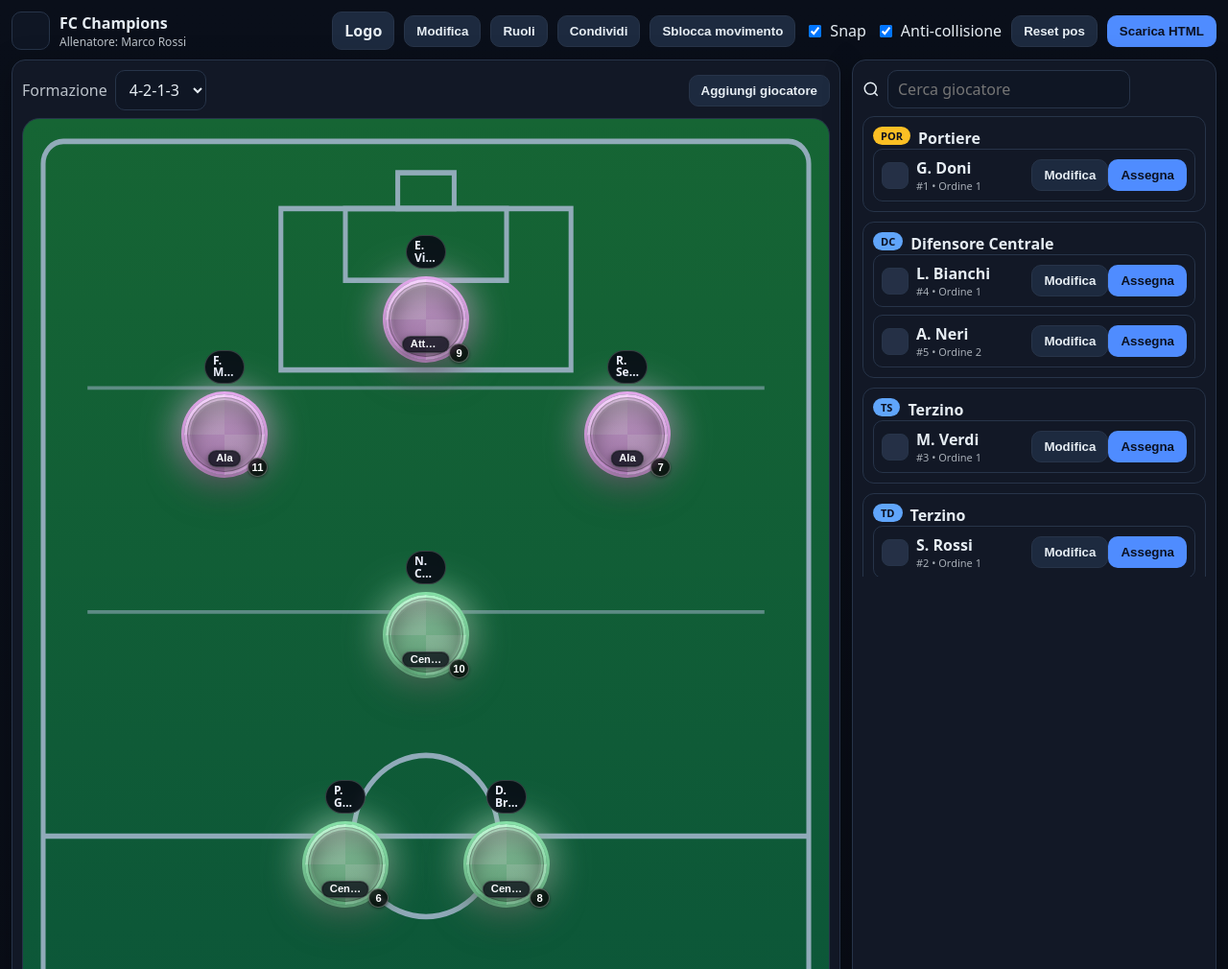
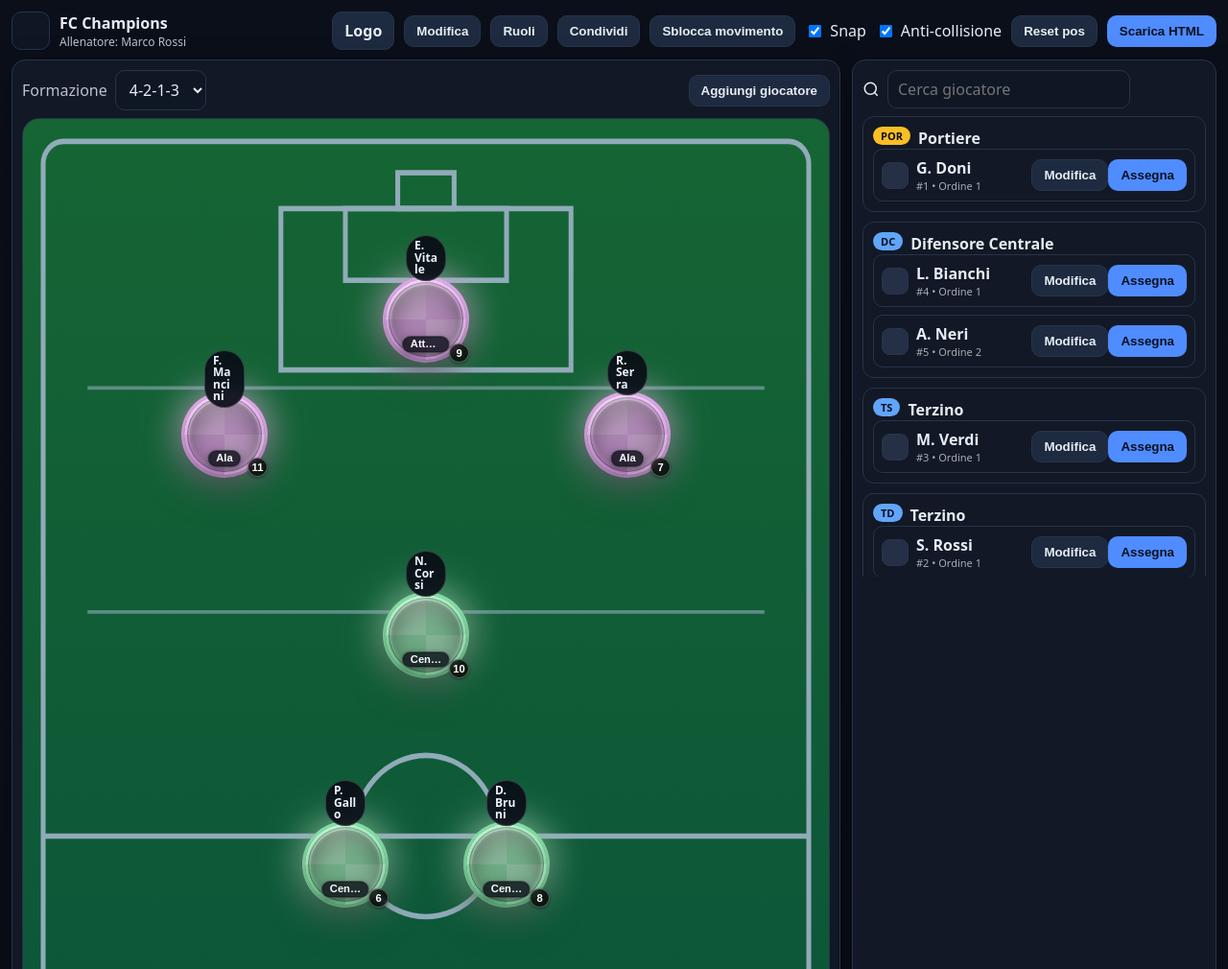
Before and after one commit to CryptoComio/calcio, a plain HTML site: page index.html in a window 1280 px wide. Shown: the top 1010 px of the page at 96% size. Drawn offline with Linux system fonts and the light colour scheme.

Commit message:
Document full-name badge

```diff
--- a/index.html
+++ b/index.html
@@ -53,12 +53,8 @@ body{margin:0;font-family:system-ui,Segoe UI,Roboto,Ubuntu,Arial;background:line
   background:rgba(9,14,22,.92);
   color:#eef2ff;
   pointer-events:none;
-}
-.role-badge>div{
-  display:-webkit-box;
-  -webkit-box-orient:vertical;
-  -webkit-line-clamp:2;
-  overflow:hidden;
+  max-width:min(60vw,240px);
+  white-space:normal;
   word-break:break-word;
 }
 .token-wrap{position:relative;display:grid;place-items:center;width:var(--tok);height:var(--tok)}
@@ -416,7 +412,10 @@ function renderField(){
     t.addEventListener('pointerup', openIfNotDragged, {passive:false});
     if(!moveLocked) enableDrag(t,slot,pos.id);
     wrap.appendChild(t);
-    const chip=document.createElement('div'); chip.className='role-badge'; chip.style.maxWidth=Math.max(120, tok*2.2)+'px'; chip.innerHTML=`<div>${pl?pl.name:rl}</div>`; wrap.appendChild(chip);
+    const chip=document.createElement('div');
+    chip.className='role-badge';
+    chip.textContent = pl ? pl.name : rl;
+    wrap.appendChild(chip);
     slot.appendChild(wrap); f.appendChild(slot);
   });
 }
@@ -608,7 +607,7 @@ body{ margin:0; font:16px/1.4 system-ui,-apple-system,Segoe UI,Roboto,Inter,Aria
          box-shadow:0 0 0 1px rgba(0,0,0,.25) inset, 0 2px 6px rgba(0,0,0,.35);
          font-size:12px; pointer-events:none; white-space:nowrap; overflow:hidden; text-overflow:ellipsis; }
 .num{ position:absolute; right:-6px; bottom:-6px; min-width:20px; height:20px; border-radius:999px; background:#0b1220; color:#e5e7eb; font-weight:900; font-size:11px; border:2px solid #334155; display:grid; place-content:center; z-index:3; }
-.nameChip{ display:inline-block; margin-bottom:6px; padding:3px 8px; border-radius:999px; border:1px solid #334155; background:rgba(9,14,22,.92); color:#eef2ff; backdrop-filter:blur(4px); font:700 12px/1.05 system-ui; max-width:220px; display:-webkit-box; -webkit-line-clamp:2; -webkit-box-orient:vertical; overflow:hidden; word-break:break-word; }
+.nameChip{ display:inline-block; margin-bottom:6px; padding:3px 8px; border-radius:999px; border:1px solid #334155; background:rgba(9,14,22,.92); color:#eef2ff; backdrop-filter:blur(4px); font:700 12px/1.05 system-ui; max-width:min(60vw,240px); word-break:break-word; }
 .side{ display:flex; flex-direction:column; gap:8px; }
 .group{ border:1px solid #263345; border-radius:10px; padding:8px; }
 .groupHdr{ display:flex; align-items:center; gap:8px; }
```
Also changed, not shown: README.md.
